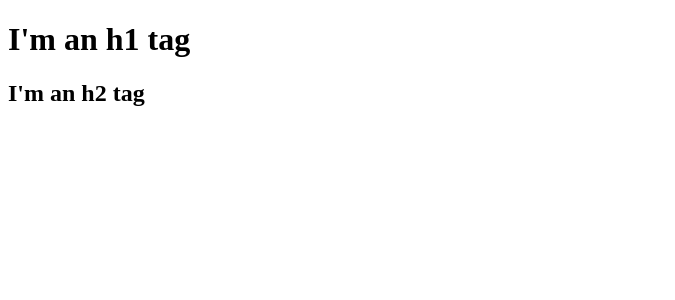
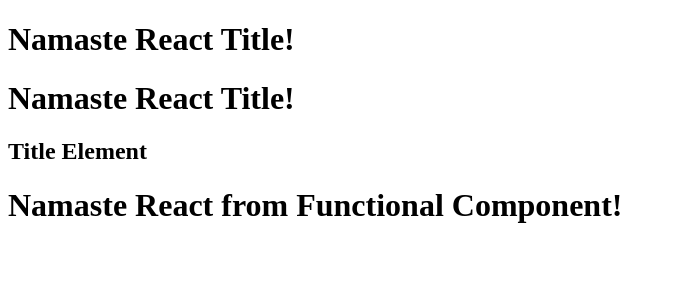
Before and after one commit to madhugore1/react, a React (Vite) app: page / in a window 1280 px wide. Shown: the top 300 px of the page, without its empty margins (0-675 px from the left). Built offline with nearby package versions, Linux system fonts and the light colour scheme.

Commit message:
Laying the foundation - Basic react code, functional components

```diff
--- a/App.js
+++ b/App.js
@@ -1,16 +1,32 @@
-import React from 'react';
-import ReactDOM from 'react-dom/client';
+import React from "react";
+import ReactDOM from "react-dom/client";
 
-const parent = React.createElement(
-    "div",
-    { id: "parent" },
-    React.createElement("div", { id: "child" },
-        [React.createElement("h1", {}, "I'm an h1 tag"), React.createElement("h2", {}, "I'm an h2 tag")]
-    )
+// React.createElement -> JS obj -> HTML Element
+const heading = React.createElement("div", { id: "heading" }, "Namaste React");
+
+console.log(heading);
+
+// JSX (transpiled before it reaches JS Enginer) => Done by Parcel -> Babel
+// JSX => Babel transpiles it to React.createElement -> JS obj -> HTML Element
+const jsxHeading = <h1>Namaste React from JSX!</h1>;
+
+console.log(jsxHeading);
+
+const Title = () => <h1>Namaste React Title!</h1>;
+
+const titleElem = <h2>Title Element</h2>;
+
+// Component Composition -> Combining multiple components
+const HeadingComponent = () => (
+  <div>
+    <Title />
+    {Title()}
+    {/* JSX sanitizes the data before executing JS in the browser to take care of cross site scripting (XSS)attacks */}
+    {titleElem}
+    <h1>Namaste React from Functional Component!</h1>
+  </div>
 );
-
-console.log(parent);
 
 const root = ReactDOM.createRoot(document.getElementById("root"));
 
-root.render(parent);
+root.render(<HeadingComponent />);
--- a/index.html
+++ b/index.html
@@ -7,7 +7,7 @@
     <title>Namaste React</title>
   </head>
   <body>
-    <div id="root">Madhura is here!</div>
+    <div id="root">Not rendered!</div>
     <script type="module" src="App.js"></script>
   </body>
 </html>
--- a/package.json
+++ b/package.json
@@ -3,6 +3,8 @@
   "version": "1.0.0",
   "description": "React project created to learn react from Namste React course.",
   "scripts": {
+    "start": "parcel index.html",
+    "build": "parcel build index.html",
     "test": "jest"
   },
   "repository": {
```
